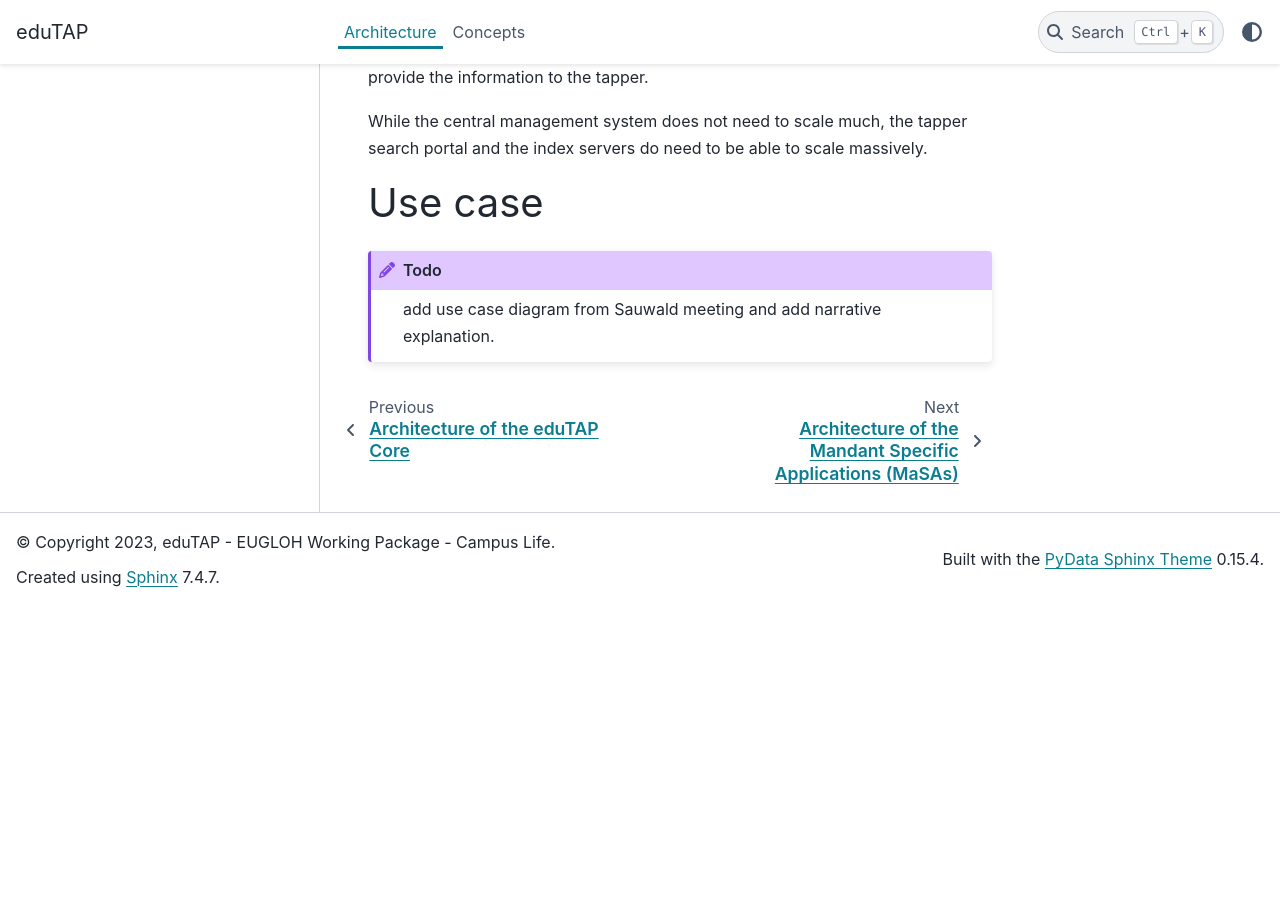
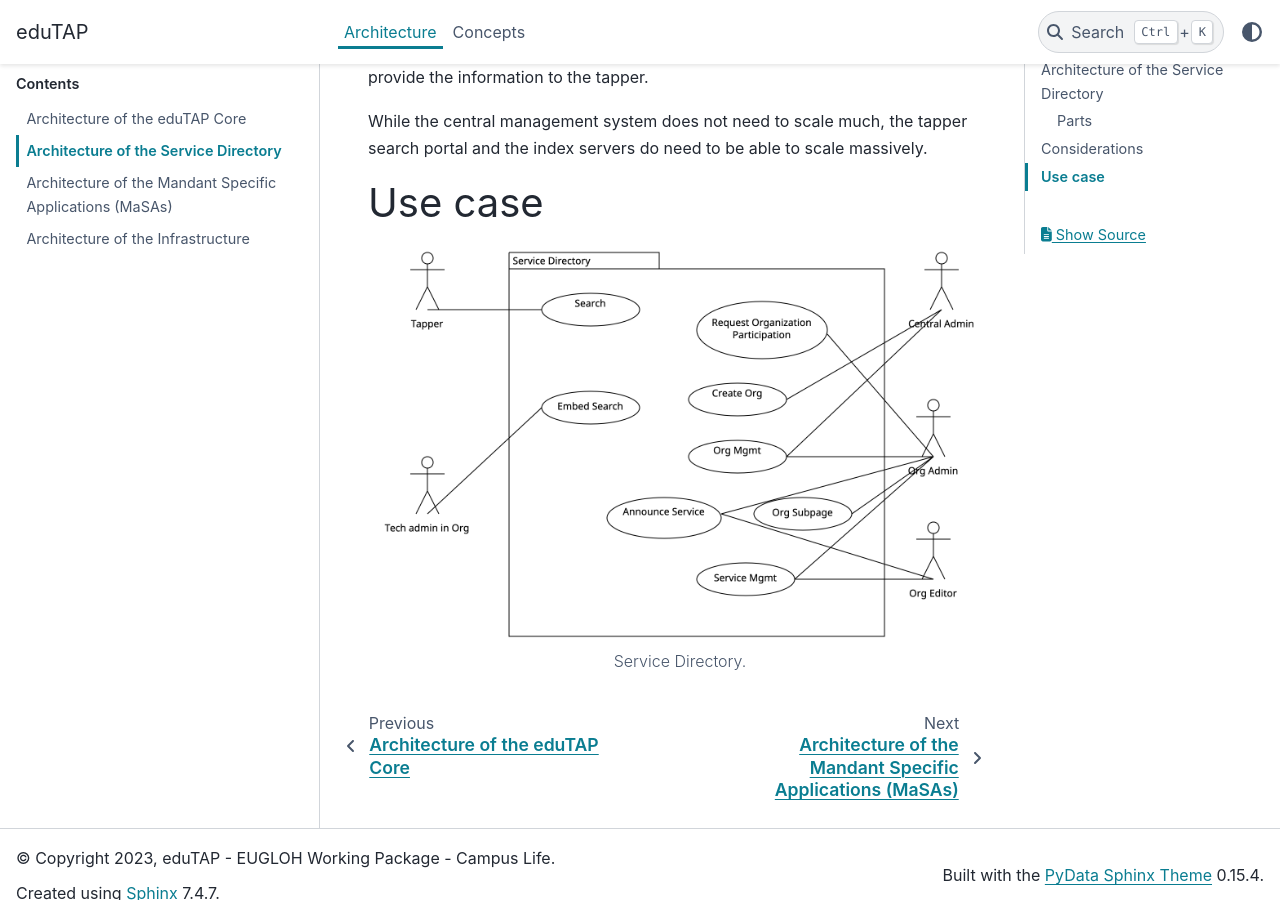
Before and after one commit to edutap-eu/documentation, a Sphinx documentation site: the page built from source/architecture/servicedirectory.md, in a window 1280 px wide and 900 px high, scrolled down 876 px. Built offline with Sphinx 7.4.7 and the PyData theme 0.15.4, drawn with Linux system fonts in a browser that asks for light colours; before the commit the page ends 1482 px from its top, so only the background shows below that.

Commit message:
uml overview WIP, usecase for service directory

````diff
--- a/source/architecture/servicedirectory.md
+++ b/source/architecture/servicedirectory.md
@@ -23,7 +23,10 @@
 
 # Use case
 
-```{todo}
 
-add use case diagram from Sauwald meeting and add narrative explanation.
+```{figure} uml/service-dir.png
+:alt: Use case diagram for service directory.
+
+Service Directory.
+
 ```
````
Also changed, not shown: source/architecture/core.md (+2 -2 lines), source/architecture/index.md (+7 -3 lines), source/architecture/uml/core.svg (added), source/architecture/uml/overview.svg, source/architecture/uml/service-dir.png (added), 2 other files.
